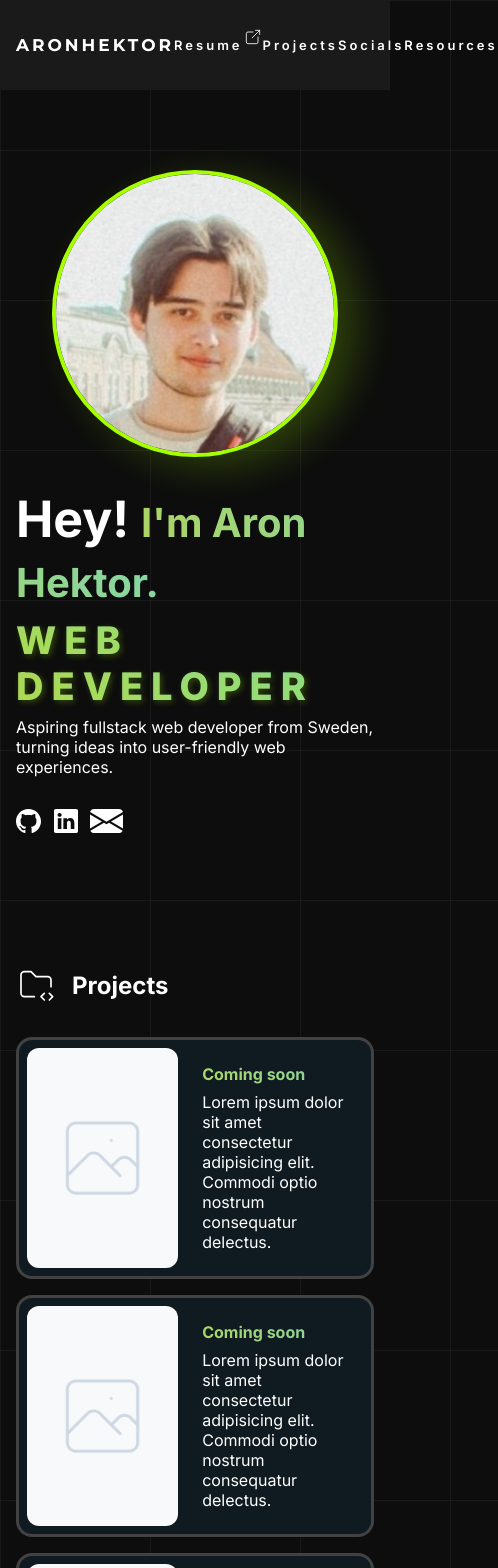
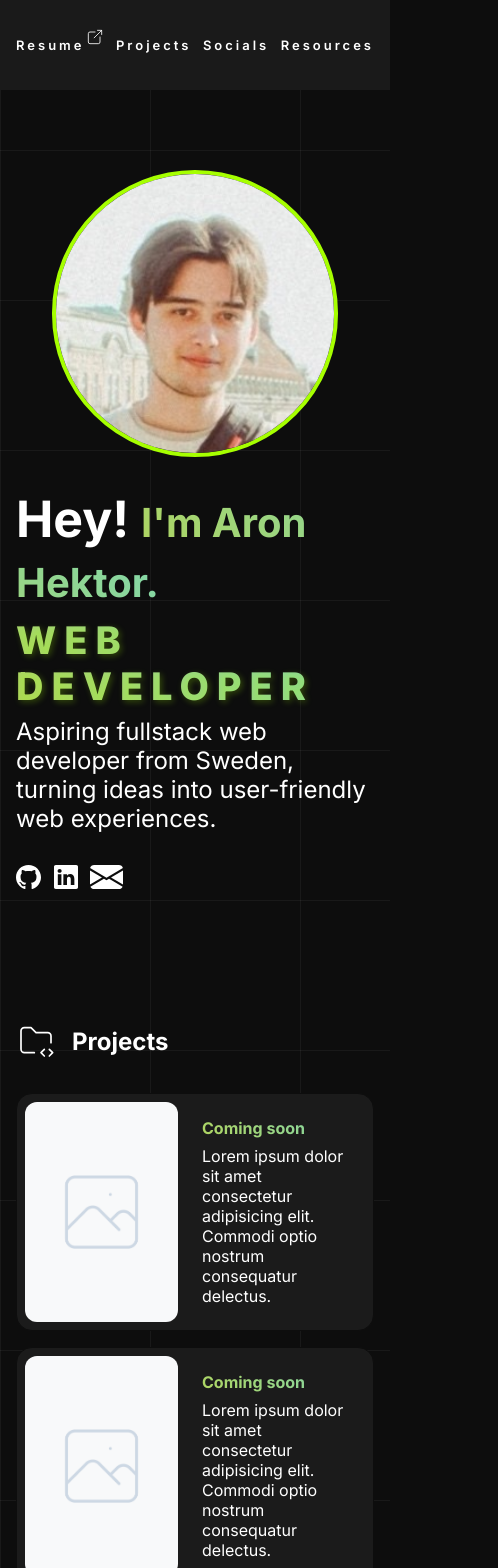
Before and after one commit to AAHektor/aahektor.github.io, a React (Vite) app: page /#/ in a window 390 px wide. Shown: the top 1568 px of the page, 498 px wide, since content can reach past the window. Built offline with nearby package versions, Linux system fonts and the light colour scheme.

Commit message:
styling adjusted on project card

```diff
--- a/src/App.css
+++ b/src/App.css
@@ -37,7 +37,7 @@ body {
 
 :root {
   --primary-blue-color: #03C9E4;
-  --card-background-color: #101B21;
+  --card-background-color: #1b1b1b;
 
     --accent: #03C9E4;
   --gold:  #FFD700;
@@ -101,6 +101,12 @@ body {
   font-weight: 800;
   text-transform: uppercase;
   letter-spacing: 3px;
+ }
+
+ @media (max-width: 768px) {
+  .header h1 {
+    display: none;
+  }
  }
 
 /* Visa/dölj logga (klass .logotype) i mobil */
@@ -179,7 +185,7 @@ body {
   justify-content: center;
   align-items: center;
   border: 4px solid #a6ff00;
-  box-shadow: 20px 10px 40px rgba(149, 228, 3, 0.24);
+  /* box-shadow: 20px 10px 40px rgba(149, 228, 3, 0.24); */
 }
 .hero-content-right .profile-img {
   width: 100%; height: 100%;
@@ -190,6 +196,11 @@ body {
 .hero-content-header { display: flex; flex-direction: column; gap: .5rem;  }
 .hero-content-header h1 {
   font-size: 65px; color: #fff;
+}
+
+.hero-under-text {
+  font-size: 24px;
+  max-width: 660px;
 }
 
 .hero-h1-span {
@@ -206,7 +217,7 @@ body {
 
 @media (max-width: 1200px) {
   .hero-content-header h2 {
-    font-size: 60px;
+    font-size: 56px;
   }
 
   .hero-content-header h1 {
@@ -220,7 +231,7 @@ body {
 
 @media (max-width: 1024px) {
   .hero-content-header h2 {
-    font-size: 52px;
+    font-size: 50px;
   }
 }
 
@@ -269,7 +280,7 @@ body {
 }
 .projects-header-container svg { color: transparent; }
 
-.card-container-projects { display: flex; gap: 4rem; }
+.card-container-projects { display: flex; gap: 3rem; }
 @media (max-width: 1024px) { .card-container-projects { gap: 2rem; } }
 @media (max-width: 768px) { .card-container-projects { flex-direction: column; gap: 1rem; } }
 
@@ -277,39 +288,56 @@ body {
   position: relative;
   background-color: var(--card-background-color);
   color: #fff;
-  border: 3px solid var(--primary-border);
-  border-radius: 16px;
   z-index: 1;
-  transition: transform 0.2s ease, box-shadow 0.2s ease;
   cursor: pointer;
+  padding-bottom: 7.5rem;
+  border: 1px solid #0d0d0d;
+  border-bottom-left-radius: 0px;
+  border-bottom-right-radius: 0px;
+  border-bottom: none;
+  transition: transform 0.2s ease, box-shadow 0.2s ease, border-color 0.5s ease;
+}
+
+@media (max-width: 768px) {
+    .card-project {
+    padding-bottom: 8px;
+    border-bottom-left-radius: 16px;
+    border-bottom-right-radius: 16px;
+    border-bottom: 1px solid #0d0d0d;
+  }
+}
+
+.card-project::after {
+  content: "";
+  position: absolute;
+  bottom: 0;
+  left: 0;
+  width: 100%;
+  height: 160px;
+  background: linear-gradient(
+  to bottom,
+  #0d0d0d00 0%,
+  #0d0d0d00 30%,
+  #0d0d0db4 60%,
+  #0d0d0d 100%
+    );
+  pointer-events: none;
+}
+
+@media (max-width: 768px) {
+  .card-project::after {
+    display: none;
+  }
 }
 
 .card-project:hover {
   /* transform: translateY(-20px); */
-  transform: scale(1.05);
+  transform: scale(1.01);
+  border: 1px solid rgba(99, 99, 99, 0.404);
+  border-bottom: none;
   /* box-shadow: 0 8px 10px rgba(209, 255, 7, 0.452); */
 }
 
-/* .card-project::before{
-  content:"";
-  position:absolute; inset:0; border-radius:inherit; padding:2px;
-  background: linear-gradient(90deg,
-    color-mix(in srgb, var(--accent) 100%, white 0%)   0%,
-    color-mix(in srgb, var(--accent) 85%,  white 15%)  15%,
-    color-mix(in srgb, var(--accent) 70%,  white 30%)  30%,
-    var(--gold)                                        50%,
-    color-mix(in srgb, var(--accent) 70%,  white 30%)  70%,
-    color-mix(in srgb, var(--accent) 85%,  white 15%)  85%,
-    var(--accent)                                      100%
-  );
-  background-size: 300% 100%;
-  animation: shimmer 10s ease-in-out infinite;
-  -webkit-mask: linear-gradient(#fff 0 0) content-box, linear-gradient(#fff 0 0);
-  mask: linear-gradient(#fff 0 0) content-box, linear-gradient(#fff 0 0);
-  mask-composite: exclude;
-  -webkit-mask-composite: xor; mask-composite: exclude;
-  pointer-events:none;
-} */
 
 @keyframes shimmer{
   0%   { background-position:   0% 50%; }
--- a/src/assets/components/Hero.jsx
+++ b/src/assets/components/Hero.jsx
@@ -37,7 +37,7 @@ const Hero = ({animReady}) => {
                   />
                   </span></h1>
                 <h2 className='gradient-text'>Web Developer</h2>
-                <span>Aspiring fullstack web developer from Sweden, turning ideas into user-friendly web experiences.</span>
+                <span className='hero-under-text'>Aspiring fullstack web developer from Sweden, turning ideas into user-friendly web experiences.</span>
               </div>
               <div className='socials-links'>
                 <a target="_blank" href="https://github.com/AAHektor"><img src="/mywebsite/images/hero/github.svg" alt="" /></a>
```
